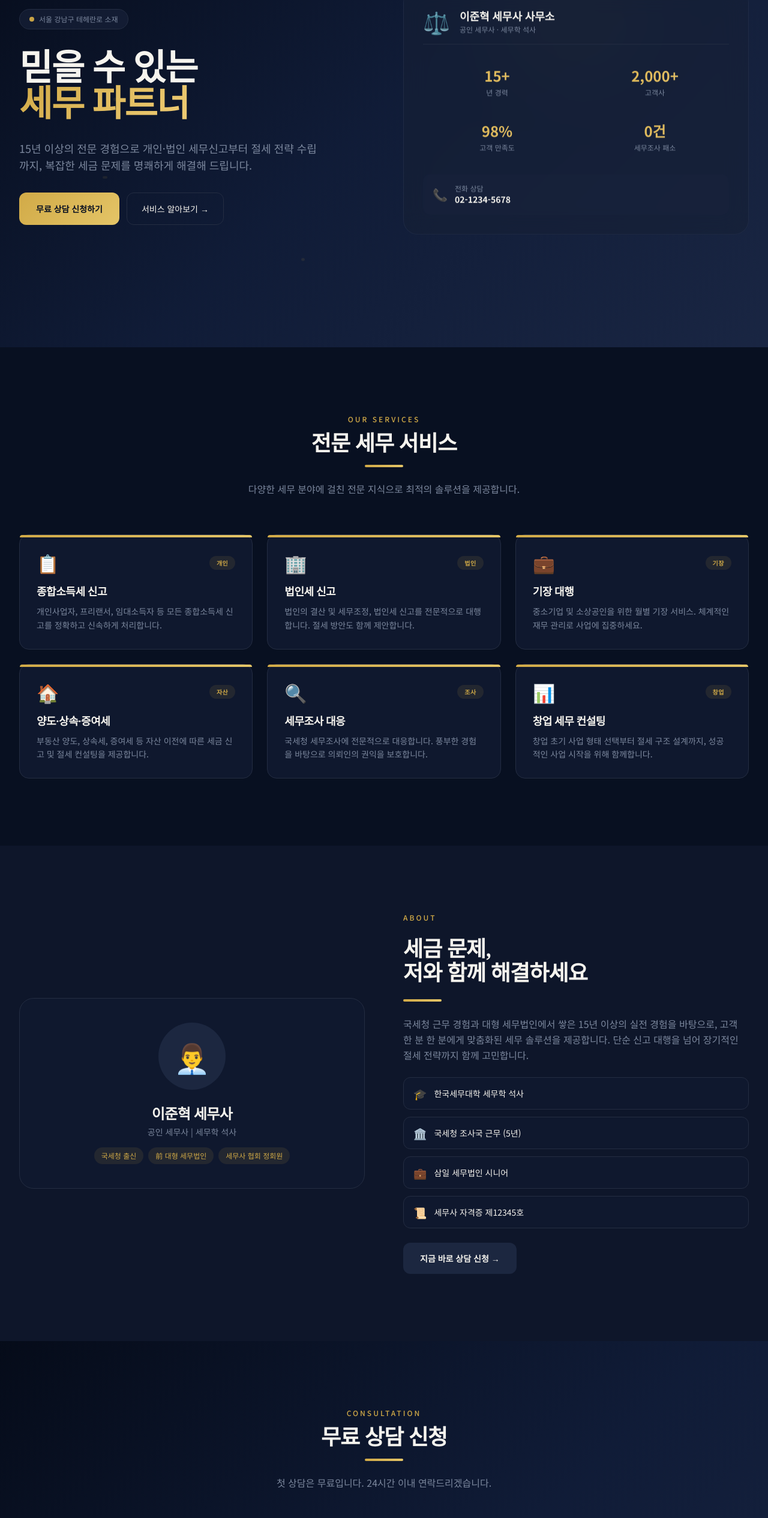
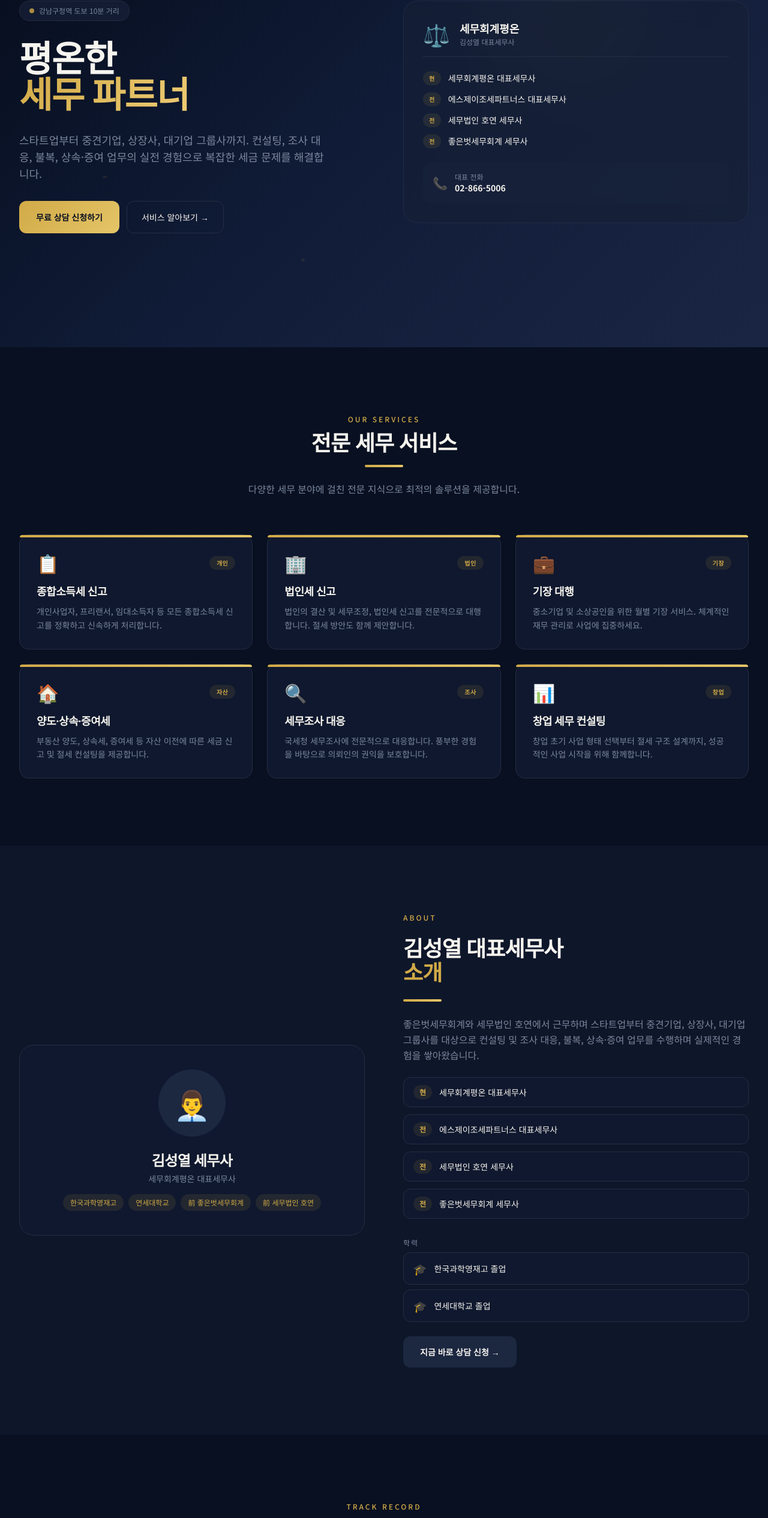
Before and after one commit to sujbyeon/potax, a React (Vite) app: page / in a window 1280 px wide. Shown: the part 221-2752 px from the top of the page at 60% size. Built offline with nearby package versions, Linux system fonts and the light colour scheme; the HTML template or start-up script is replaced by a standard one.

Commit message:
Update header to Kim Sungyeol
Co-authored-by: sujbyeon <230718485+sujbyeon@users.noreply.github.com>

```diff
--- a/src/components/Header.tsx
+++ b/src/components/Header.tsx
@@ -87,7 +87,7 @@ const Header = () => {
             <span className="text-2xl">⚖️</span>
             <div className="flex flex-col">
               <span className="text-sm sm:text-base font-bold font-serif text-foreground leading-tight">
-                이준혁 세무사
+                세무회계평온
               </span>
               <span className="text-[10px] tracking-[2px] text-muted-foreground font-medium">
                 TAX CONSULTING
--- a/src/pages/Index.tsx
+++ b/src/pages/Index.tsx
@@ -11,11 +11,28 @@ const SERVICES = [
   { icon: "📊", title: "창업 세무 컨설팅", desc: "창업 초기 사업 형태 선택부터 절세 구조 설계까지, 성공적인 사업 시작을 위해 함께합니다.", tag: "창업" },
 ];
 
-const STATS = [
-  { value: "15+", label: "년 경력" },
-  { value: "2,000+", label: "고객사" },
-  { value: "98%", label: "고객 만족도" },
-  { value: "0건", label: "세무조사 패소" },
+const CAREER = [
+  { period: "현", org: "세무회계평온 대표세무사" },
+  { period: "전", org: "에스제이조세파트너스 대표세무사" },
+  { period: "전", org: "세무법인 호연 세무사" },
+  { period: "전", org: "좋은벗세무회계 세무사" },
+];
+
+const CASES = [
+  "식품 중견기업 정기 세무조사 대응",
+  "바이오 상장사 예치조사 조사대응",
+  "금융 그룹사 세무조사 대응",
+  "투자 및 증권사 세무조사 대응",
+  "에스테틱·뷰티 중소기업 조사",
+  "코스피 상장 제조 중견기업 조세불복",
+  "대기업 건설 계열사 조세불복",
+  "외국계 기업 한국지사장 상속세 신고 및 대응",
+  "정부 중앙부처 국장급 개인 증여신고",
+  "스타트업 세무 구조화",
+  "기업인 상속 및 조사 시뮬레이션",
+  "예술관련 재단법인 자문 및 컨설팅",
+  "정부 중앙부처 장관급 청문회 대응자료 검토",
+  "외국납부세액공제관련 경정청구",
 ];
 
 function useInView(threshold = 0.15): [RefObject<HTMLDivElement>, boolean] {
@@ -43,6 +60,7 @@ const Index = () => {
   const [heroRef, heroIn] = useInView(0.1);
   const [servicesRef, servicesIn] = useInView(0.05);
   const [profileRef, profileIn] = useInView(0.1);
+  const [casesRef, casesIn] = useInView(0.05);
   const [contactRef, contactIn] = useInView(0.05);
 
   const handleSubmit = () => {
@@ -64,7 +82,6 @@ const Index = () => {
         ref={heroRef}
         className="relative min-h-screen flex items-center navy-gradient overflow-hidden"
       >
-        {/* Decorative elements */}
         <div className="absolute inset-0 pointer-events-none">
           <div className="absolute top-[10%] right-[15%] w-72 h-72 rounded-full bg-primary/5 blur-3xl" />
           <div className="absolute bottom-[20%] left-[10%] w-96 h-96 rounded-full bg-primary/3 blur-3xl" />
@@ -86,25 +103,24 @@ const Index = () => {
 
         <div className="max-w-7xl mx-auto px-4 sm:px-6 lg:px-8 w-full pt-24 pb-16">
           <div className="grid lg:grid-cols-2 gap-12 lg:gap-16 items-center">
-            {/* Left content */}
             <div className={`fade-up ${heroIn ? "visible" : ""} space-y-8`}>
               <div className="inline-flex items-center gap-2 bg-secondary/50 border border-border rounded-full px-4 py-2 text-xs text-muted-foreground">
                 <span className="w-2 h-2 rounded-full bg-primary animate-pulse" />
-                서울 강남구 테헤란로 소재
+                강남구청역 도보 10분 거리
               </div>
 
               <div>
                 <h1 className="text-4xl sm:text-5xl lg:text-6xl font-bold leading-tight">
-                  <span className="text-foreground">믿을 수 있는</span>
+                  <span className="text-foreground">평온한</span>
                   <br />
                   <span className="text-gold-gradient">세무 파트너</span>
                 </h1>
               </div>
 
               <p className="text-base sm:text-lg text-muted-foreground leading-relaxed max-w-lg">
-                15년 이상의 전문 경험으로 개인·법인 세무신고부터
-                절세 전략 수립까지, 복잡한 세금 문제를
-                명쾌하게 해결해 드립니다.
+                스타트업부터 중견기업, 상장사, 대기업 그룹사까지.
+                컨설팅, 조사 대응, 불복, 상속·증여 업무의
+                실전 경험으로 복잡한 세금 문제를 해결합니다.
               </p>
 
               <div className="flex flex-wrap gap-3">
@@ -123,22 +139,23 @@ const Index = () => {
               </div>
             </div>
 
-            {/* Right card */}
             <div className={`fade-up delay-2 ${heroIn ? "visible" : ""}`}>
               <div className="glass-surface rounded-3xl p-8 space-y-6 animate-float">
                 <div className="flex items-center gap-4 pb-4 border-b border-border">
                   <span className="text-4xl">⚖️</span>
                   <div>
-                    <p className="font-serif font-bold text-lg text-foreground">이준혁 세무사 사무소</p>
-                    <p className="text-xs text-muted-foreground">공인 세무사 · 세무학 석사</p>
+                    <p className="font-serif font-bold text-lg text-foreground">세무회계평온</p>
+                    <p className="text-xs text-muted-foreground">김성열 대표세무사</p>
                   </div>
                 </div>
 
-                <div className="grid grid-cols-2 gap-4">
-                  {STATS.map((s) => (
-                    <div key={s.label} className="text-center py-3">
-                      <p className="text-2xl font-bold text-gold-gradient">{s.value}</p>
-                      <p className="text-xs text-muted-foreground mt-1">{s.label}</p>
+                <div className="space-y-3">
+                  {CAREER.map((c) => (
+                    <div key={c.org} className="flex items-center gap-3">
+                      <span className="text-[10px] tracking-wider text-primary font-semibold bg-primary/10 px-2.5 py-1 rounded-full min-w-[28px] text-center">
+                        {c.period}
+                      </span>
+                      <span className="text-sm text-foreground">{c.org}</span>
                     </div>
                   ))}
                 </div>
@@ -146,8 +163,8 @@ const Index = () => {
                 <div className="flex items-center gap-3 bg-secondary/30 rounded-xl p-4">
                   <span className="text-xl">📞</span>
                   <div>
-                    <p className="text-xs text-muted-foreground">전화 상담</p>
-                    <p className="font-bold text-sm text-foreground">02-1234-5678</p>
+                    <p className="text-xs text-muted-foreground">대표 전화</p>
+                    <p className="font-bold text-sm text-foreground">02-866-5006</p>
                   </div>
                 </div>
               </div>
@@ -193,16 +210,15 @@ const Index = () => {
       <section id="profile" ref={profileRef} className="py-20 lg:py-28 bg-secondary/30">
         <div className="max-w-7xl mx-auto px-4 sm:px-6 lg:px-8">
           <div className="grid lg:grid-cols-2 gap-12 lg:gap-16 items-center">
-            {/* Left - Card */}
             <div className={`fade-up ${profileIn ? "visible" : ""}`}>
               <div className="bg-card border border-border rounded-3xl p-10 text-center">
                 <div className="w-28 h-28 rounded-full bg-secondary mx-auto mb-6 flex items-center justify-center">
                   <span className="text-5xl">👨‍💼</span>
                 </div>
-                <h3 className="font-serif font-bold text-2xl text-foreground mb-1">이준혁 세무사</h3>
-                <p className="text-sm text-muted-foreground mb-4">공인 세무사 | 세무학 석사</p>
+                <h3 className="font-serif font-bold text-2xl text-foreground mb-1">김성열 세무사</h3>
+                <p className="text-sm text-muted-foreground mb-4">세무회계평온 대표세무사</p>
                 <div className="flex flex-wrap justify-center gap-2">
-                  {["국세청 출신", "前 대형 세무법인", "세무사 협회 정회원"].map((t) => (
+                  {["한국과학영재고", "연세대학교", "前 좋은벗세무회계", "前 세무법인 호연"].map((t) => (
                     <span
                       key={t}
                       className="text-xs bg-primary/10 text-primary px-3 py-1.5 rounded-full font-medium"
@@ -214,34 +230,39 @@ const Index = () => {
               </div>
             </div>
 
-            {/* Right - Content */}
             <div className={`fade-up delay-2 ${profileIn ? "visible" : ""} space-y-6`}>
               <p className="text-xs tracking-[3px] text-primary font-medium">ABOUT</p>
               <h2 className="text-3xl sm:text-4xl font-bold text-foreground leading-tight">
-                세금 문제,
+                김성열 대표세무사
                 <br />
-                저와 함께 해결하세요
+                <span className="text-primary">소개</span>
               </h2>
               <div className="accent-bar" />
               <p className="text-muted-foreground leading-relaxed">
-                국세청 근무 경험과 대형 세무법인에서 쌓은 15년 이상의 실전 경험을 바탕으로,
-                고객 한 분 한 분에게 맞춤화된 세무 솔루션을 제공합니다.
-                단순 신고 대행을 넘어 장기적인 절세 전략까지 함께 고민합니다.
+                좋은벗세무회계와 세무법인 호연에서 근무하며 스타트업부터 중견기업, 상장사, 대기업 그룹사를 대상으로
+                컨설팅 및 조사 대응, 불복, 상속·증여 업무를 수행하며 실제적인 경험을 쌓아왔습니다.
               </p>
 
               <div className="space-y-3">
-                {[
-                  ["🎓", "한국세무대학 세무학 석사"],
-                  ["🏛️", "국세청 조사국 근무 (5년)"],
-                  ["💼", "삼일 세무법인 시니어"],
-                  ["📜", "세무사 자격증 제12345호"],
-                ].map(([icon, text]) => (
+                {CAREER.map(({ period, org }) => (
                   <div
-                    key={text}
+                    key={org}
                     className="flex items-center gap-3 bg-card border border-border rounded-xl px-4 py-3"
                   >
-                    <span className="text-lg">{icon}</span>
-                    <span className="text-sm text-foreground">{text}</span>
+                    <span className="text-xs font-bold text-primary bg-primary/10 px-2.5 py-1 rounded-full">
+                      {period}
+                    </span>
+                    <span className="text-sm text-foreground">{org}</span>
+                  </div>
+                ))}
+              </div>
+
+              <div className="space-y-2 pt-2">
+                <p className="text-xs tracking-[2px] text-muted-foreground font-medium">학력</p>
+                {["한국과학영재고 졸업", "연세대학교 졸업"].map((edu) => (
+                  <div key={edu} className="flex items-center gap-3 bg-card border border-border rounded-xl px-4 py-3">
+                    <span className="text-lg">🎓</span>
+                    <span className="text-sm text-foreground">{edu}</span>
                   </div>
                 ))}
               </div>
@@ -257,6 +278,29 @@ const Index = () => {
         </div>
       </section>
 
+      {/* CASES */}
+      <section id="cases" ref={casesRef} className="py-20 lg:py-28 bg-background">
+        <div className="max-w-7xl mx-auto px-4 sm:px-6 lg:px-8">
+          <div className={`fade-up ${casesIn ? "visible" : ""} text-center mb-16`}>
+            <p className="text-xs tracking-[3px] text-primary font-medium mb-3">TRACK RECORD</p>
+            <h2 className="text-3xl sm:text-4xl font-bold text-foreground mb-4">주요 업무사례</h2>
+            <div className="accent-bar mx-auto mb-6" />
+          </div>
+
+          <div className={`fade-up delay-1 ${casesIn ? "visible" : ""} grid sm:grid-cols-2 lg:grid-cols-3 gap-4`}>
+            {CASES.map((c, i) => (
+              <div
+                key={i}
+                className="bg-card border border-border rounded-xl px-5 py-4 flex items-start gap-3"
+              >
+                <span className="text-primary mt-0.5">✓</span>
+                <span className="text-sm text-foreground leading-relaxed">{c}</span>
+              </div>
+            ))}
+          </div>
+        </div>
+      </section>
+
       {/* CONTACT */}
       <section id="contact" ref={contactRef} className="py-20 lg:py-28 navy-gradient">
         <div className="max-w-3xl mx-auto px-4 sm:px-6 lg:px-8">
@@ -265,7 +309,7 @@ const Index = () => {
             <h2 className="text-3xl sm:text-4xl font-bold text-foreground mb-4">무료 상담 신청</h2>
             <div className="accent-bar mx-auto mb-6" />
             <p className="text-muted-foreground">
-              첫 상담은 무료입니다. 24시간 이내 연락드리겠습니다.
+              방문 또는 전화 상담이 필요하신 경우, 아래로 연락주시면 친절하게 상담해드리겠습니다.
             </p>
           </div>
 
@@ -337,9 +381,9 @@ const Index = () => {
 
           <div className={`fade-up delay-2 ${contactIn ? "visible" : ""} grid grid-cols-3 gap-3 mt-8`}>
             {[
-              ["📞", "전화", "02-1234-5678"],
-              ["📧", "이메일", "tax@example.com"],
-              ["📍", "위치", "강남구 테헤란로 123"],
+              ["📞", "대표 전화", "02-866-5006"],
+              ["📱", "핸드폰", "010-9450-7458"],
+              ["📍", "위치", "강남구청역 도보 10분"],
             ].map(([icon, label, val]) => (
               <div key={label} className="glass-surface rounded-2xl p-4 text-center">
                 <p className="text-xl mb-1">{icon}</p>
@@ -355,10 +399,13 @@ const Index = () => {
       <footer className="bg-navy-deep border-t border-border py-8">
         <div className="max-w-7xl mx-auto px-4 sm:px-6 lg:px-8 text-center space-y-2">
           <p className="text-xs text-muted-foreground">
-            이준혁 세무사 사무소 | 사업자등록번호: 123-45-67890 | 서울 강남구 테헤란로 123
+            세무회계평온 | 대표세무사 김성열 | 강남구청역 인근
+          </p>
+          <p className="text-xs text-muted-foreground">
+            T. 02-866-5006 | M. 010-9450-7458
           </p>
           <p className="text-xs text-muted-foreground/50">
-            © 2025 이준혁 세무사 사무소. All rights reserved.
+            © 2025 세무회계평온. All rights reserved.
           </p>
         </div>
       </footer>
```
